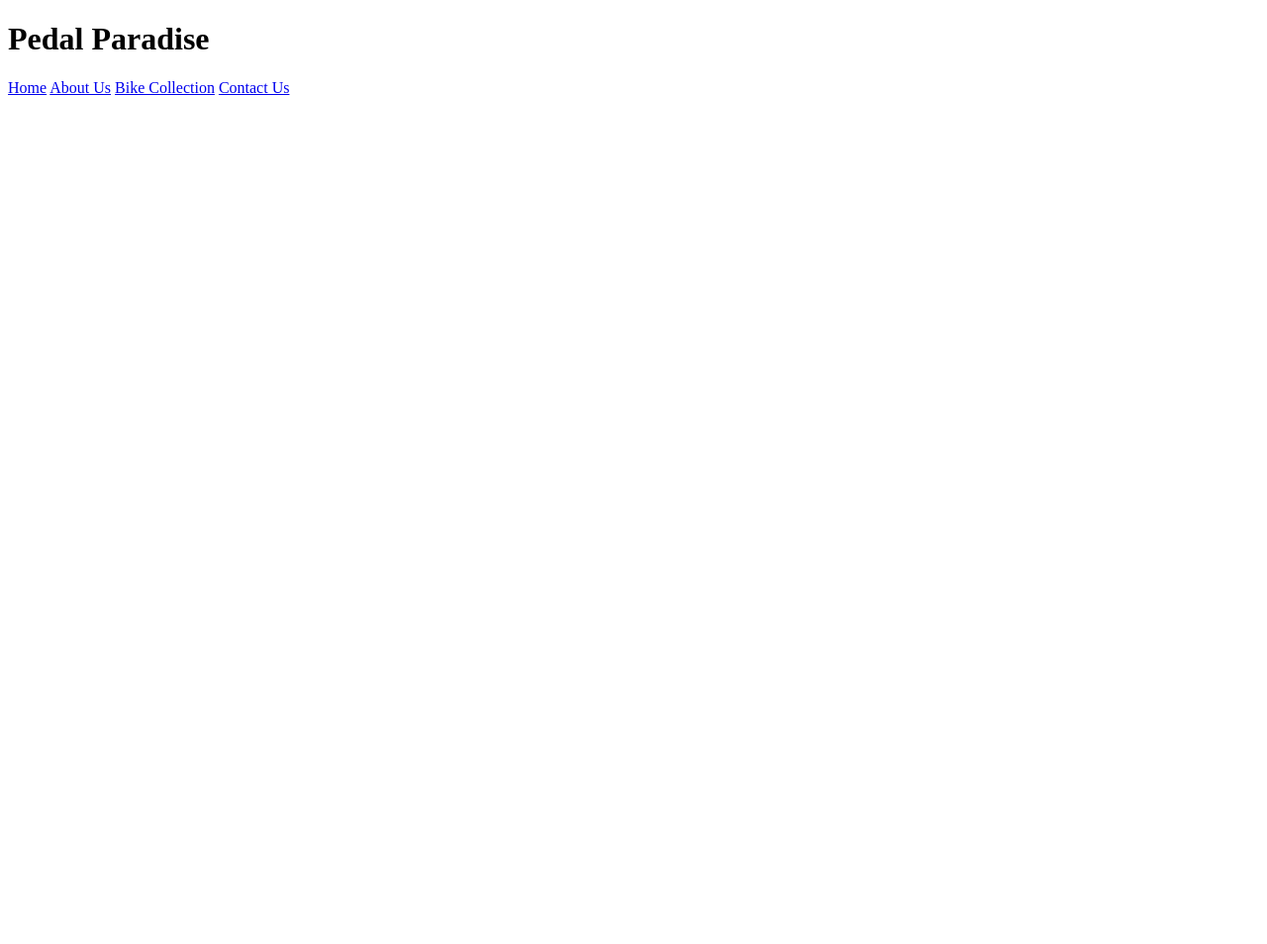
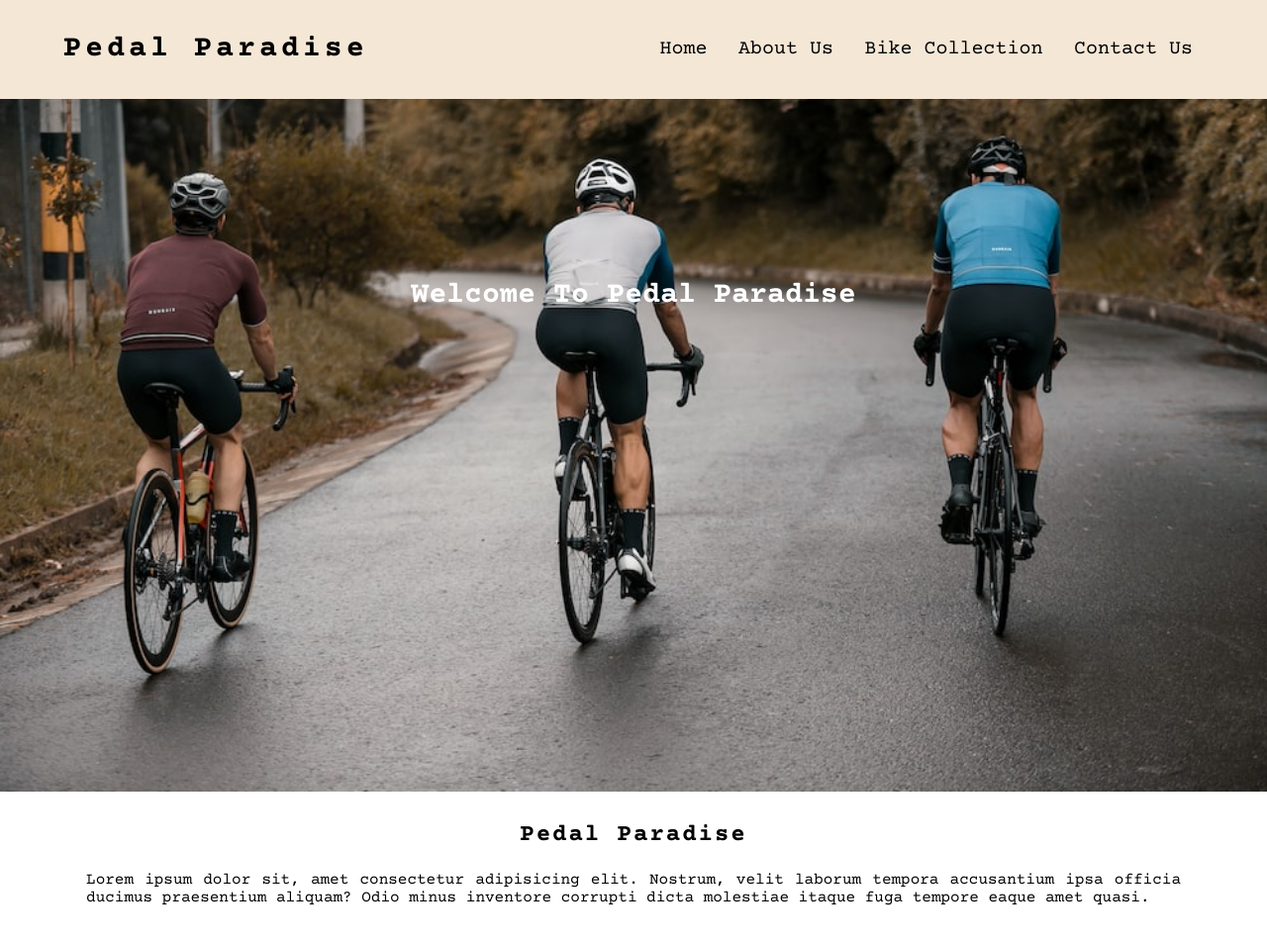
Before and after one commit to jaxsonkieran/bike-store, a plain HTML site: page index.html in a window 1280 px wide. Shown: the top 954 px of the page at 99% size. Before the commit the page ends 800 px from the top, so only its background shows below. Drawn offline with nearby package versions, Linux system fonts and the light colour scheme.

Commit message:
added css style to home

```diff
--- a/index.html
+++ b/index.html
@@ -3,14 +3,35 @@
     <head>
         <meta charset="UTF-8">
         <title>Pedal Paradise</title>
+
+        <link rel="stylesheet" href="style.css">
+
     </head>
     <body>
-        <h1>Pedal Paradise</h1>
+        <div class="box-area">
+            <header>
+                <div class="wrapper">
+                    <div class ="logo">
+                        <a href="index.html">Pedal Paradise</a>
+                    </div>
                     <nav>
                         <a href="index.html">Home</a>
                         <a href="about-us.html">About Us</a>
                         <a href="bikes.html">Bike Collection</a>
                         <a href="contact.html">Contact Us</a>
                     </nav>
+                </div>
+            </header>
+            <div class="banner-area">
+                <h1>Welcome To Pedal Paradise</h1>
+            </div>
+            <div class="content-area">
+                <div class="wrapper">
+                    <h2>Pedal Paradise</h2>
+                    <p>Lorem ipsum dolor sit, amet consectetur adipisicing elit. Nostrum, velit laborum tempora accusantium ipsa officia ducimus praesentium aliquam? Odio minus inventore corrupti dicta molestiae itaque fuga tempore eaque amet quasi.</p>
+                </div>
+
+            </div>
+        </div>
     </body>
 </html>
--- /dev/null
+++ b/style.css
@@ -0,0 +1,91 @@
+@import url('https://fonts.googleapis.com/css2?family=Courier+Prime:ital,wght@0,400;0,700;1,400&display=swap');
+
+
+* {
+    margin: 0px;
+    padding: 0px;
+}
+
+body {
+    font-family: 'Courier Prime', monospace;
+    text-align: center;
+}
+
+.wrapper {
+    width:90%;
+    margin: 0 auto;
+}
+
+header {
+    width: 100%;
+    height: 100px;
+    background-color: rgb(244, 231, 214);
+    position: fixed;
+}
+
+.logo {
+    width: 30%;
+    float: left;
+    text-align: left;
+    line-height: 100px;
+}
+
+.logo a {
+    text-decoration: none;
+    font-size: 30px;
+    color: black;
+    font-family: 'Courier Prime', monospace;
+    font-weight: bold;
+    letter-spacing: 4px;
+}
+
+nav {
+    float: right;
+    line-height: 100px;
+}
+
+nav a {
+    text-decoration: none;
+    color: black;
+    font-family: 'Courier Prime', monospace;
+    font-size: 20px;
+    font-weight:light;
+    padding: 36px 10px;
+    margin: 0 1px;
+}
+
+.banner-area {
+    background-image: url(images/homeimage.jpeg);
+    background-size: cover;
+    background-position: center center;
+    top:100px;
+    height: 100vh;
+    width: 100%;
+
+}
+
+.banner-area h1{
+    padding-top: 22%;
+    font-size: 30px;
+    color: white;
+}
+ .content-area {
+    width: 100%;
+    height: 800px;
+    background-color: white;
+    top: 400px;
+ }
+
+ .content-area h2 {
+    margin:0;
+    letter-spacing: 2px;
+    padding-top: 30px;
+    font-size: 24px;
+    font-weight: bold;
+ }
+.content-area p {
+    font-family: 'Courier Prime', monospace;
+    font-weight: light;
+    padding: 2%;
+    text-align: justify;
+}
```
Also changed, not shown: images/homeimage.jpeg (added). Lines whose indentation alone changed are shown as unchanged.
